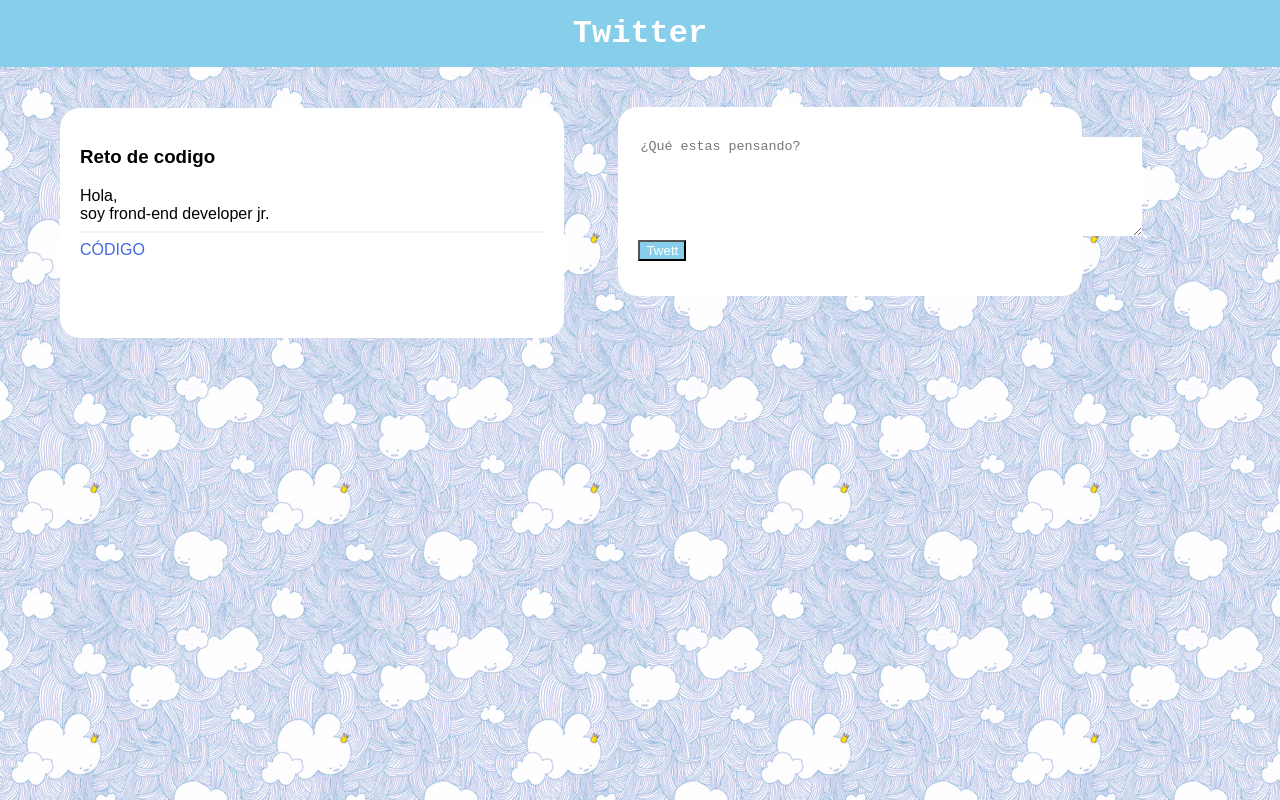
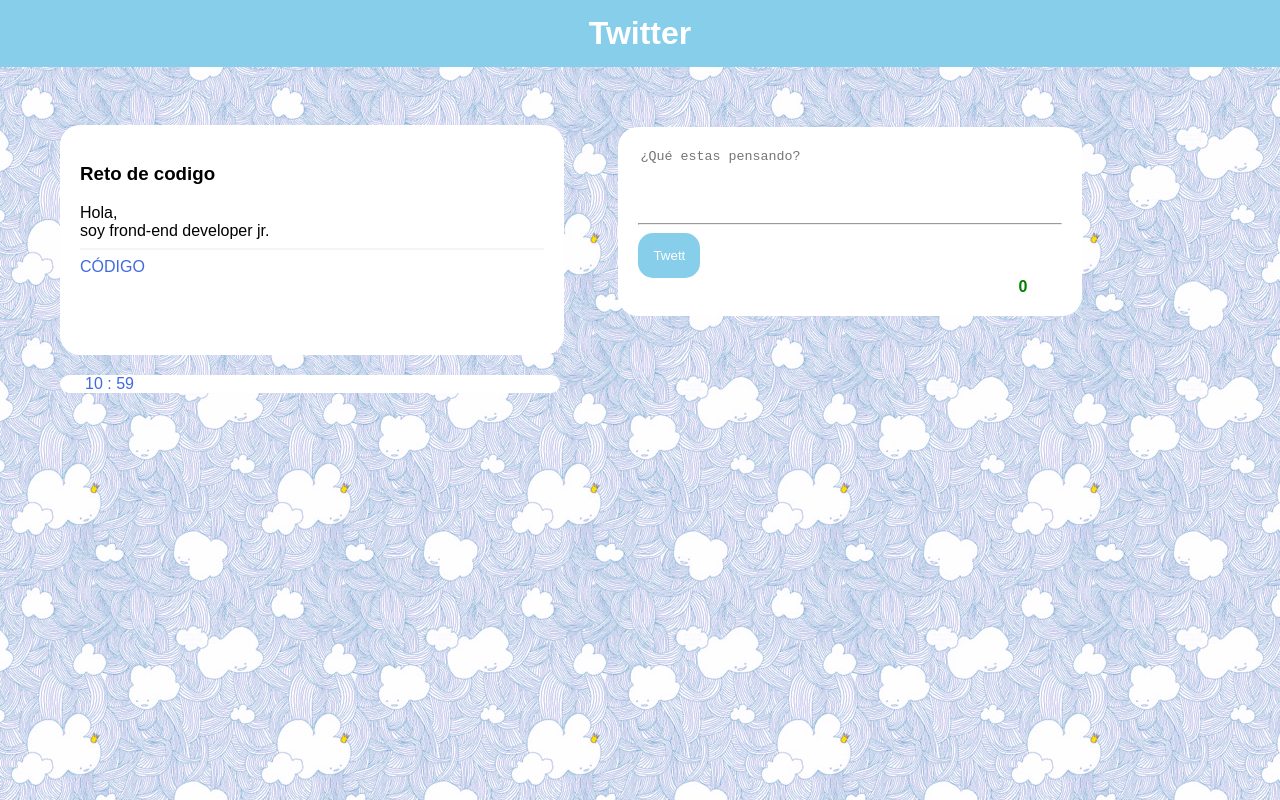
Before and after one commit to adrianarojas29/twitter, a plain HTML site: page index.html in a window 1280 px wide. Both pictures are taken after a click on the button "Twett". Drawn offline with Linux system fonts and the light colour scheme; a web font is replaced by a local one.

Commit message:
terminando js de twitter

```diff
--- a/css/main.css
+++ b/css/main.css
@@ -21,7 +21,7 @@ body{
   margin: 0;
   padding: 15px;
   text-align: center;
-  font-family: Courier New, Courier, monospace;
+  font-family: 'PT Sans Caption', sans-serif;
 }
 
 .box1{
@@ -51,16 +51,15 @@ a{
   border-radius: 20px;
   width: 40%;
   left: 50px;
+  top: 20px;
 }
 
 .box-text{
-  margin-top: 10px;
-  margin-bottom: 15px;
   padding: 20px;
 }
 
 #insert-links{
-  width: 500px;
+  width: 300px;
   height: 95px;
 }
 
@@ -70,9 +69,41 @@ a{
 
 .question{
   border: none;
+  resize: none;
+  outline: none;
+  overflow: hidden;
+  width: 400px;
+  height: 60px;
 }
 
 .btn{
   background: #87CEEB;
   color: #FFF;
+  border: none;
+  border-radius: 15px;
+  padding: 15px;
 }
+
+b{
+  margin-left: 380px;
+}
+
+#container-tweets{
+  margin-top: 20px;
+  width: 500px;
+  background: #FFF;
+  border-radius: 20px;
+
+}
+
+.tweets{
+  margin-top: 5px;
+  margin-bottom: 5px;
+  padding-left: 30px;
+
+}
+
+.times{
+  margin: 5px;
+  padding-left: 20px;
+}
--- a/index.html
+++ b/index.html
@@ -18,10 +18,16 @@
 
       <div class="box2">
           <div class="box-text">
-              <textarea class="question" type="text" name="insert-links" id="insert-links" placeholder="¿Qué estas pensando?"></textarea><br>
+              <textarea class="question" type="text" name="insert-tweets" id="insert-tweets" placeholder="¿Qué estas pensando?"></textarea><br>
+              <hr>
               <button id="save" class="btn">Twett</button>
+              <b id="counter">0</b>
             </div>
      </div>
+      <div id="container-tweets">
+        <div class="tweets"></div>
+        <div class="times"></div>
+      </div>
      </div>
     <script type="text/javascript" src="js/app.js"></script>
   </body>
--- a/js/app.js
+++ b/js/app.js
@@ -0,0 +1,50 @@
+var area = document.getElementById('insert-tweets');
+var boton = document.getElementById('save');
+var lista = document.getElementById('container-tweets');
+
+setInterval(
+    function()
+    {
+        message = document.getElementById('insert-tweets');
+        text = message.value;
+        document.getElementById('counter').innerHTML = text.length;
+        if(text.length <= 120)
+        {
+            document.getElementById('counter').style.color = "green";
+        }
+        if(text.length > 130)
+        {
+            document.getElementById('counter').style.color = "red";
+        }
+        if(text.length > 140)
+        {
+            newtext = text.slice(0,140);
+            message.value = newtext;
+        }
+    },100
+
+)
+
+boton.addEventListener('click', function(event){
+
+        var newDiv = document.createElement('div');
+
+        newDiv.innerHTML = area.value;
+        newDiv.classList.add('tweets');
+
+
+        lista.insertBefore(newDiv,lista.childNodes[0])
+
+        area.value = ('');
+
+        var fecha = new Date();
+        var time= fecha.getHours() + " : " +fecha.getMinutes();
+
+        var divTime = document.createElement('div')
+
+        divTime.innerHTML = time;
+        divTime.classList.add('times');
+
+        lista.insertBefore(divTime,lista.childNodes[1]);
+
+});
```
